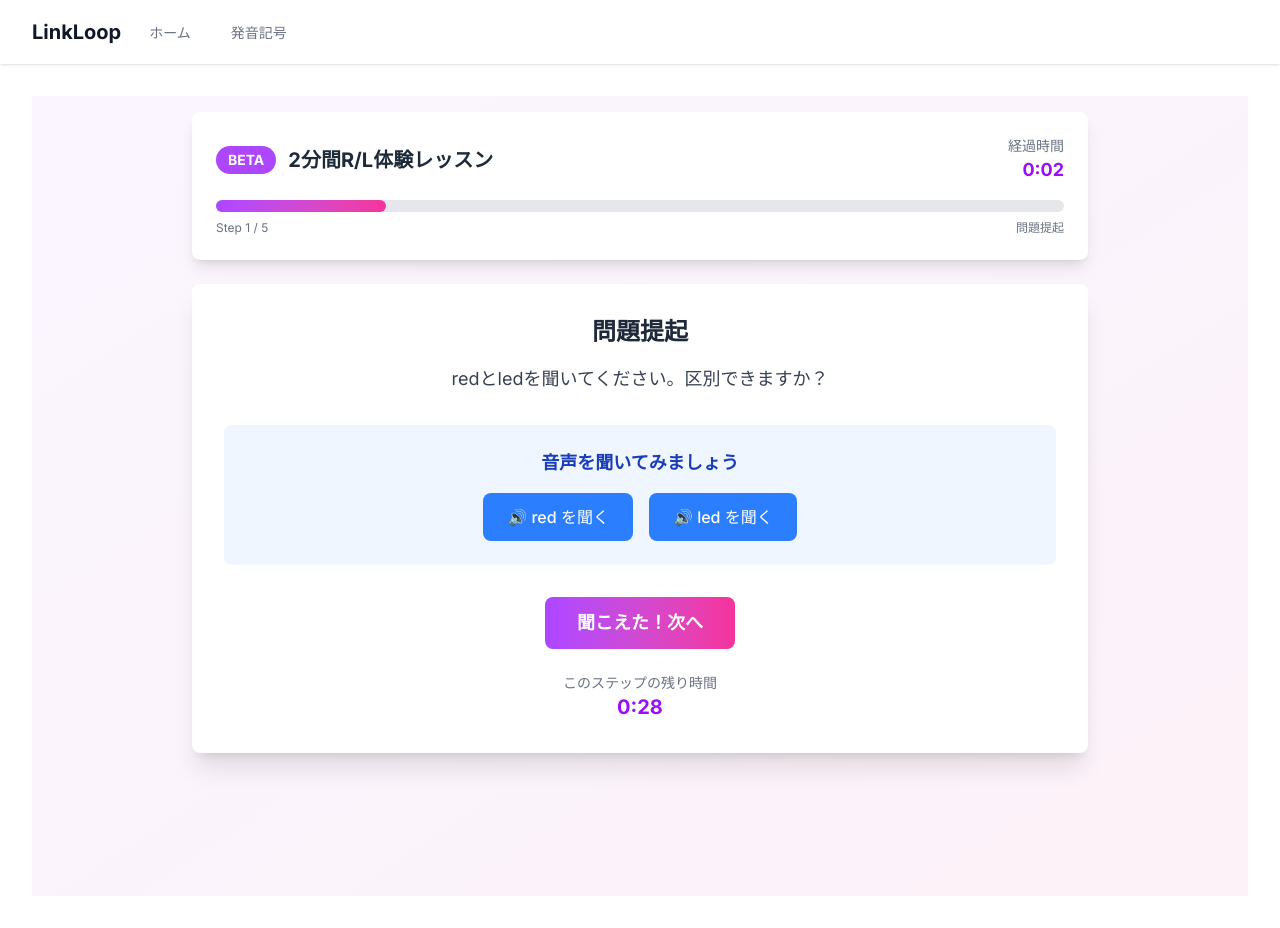
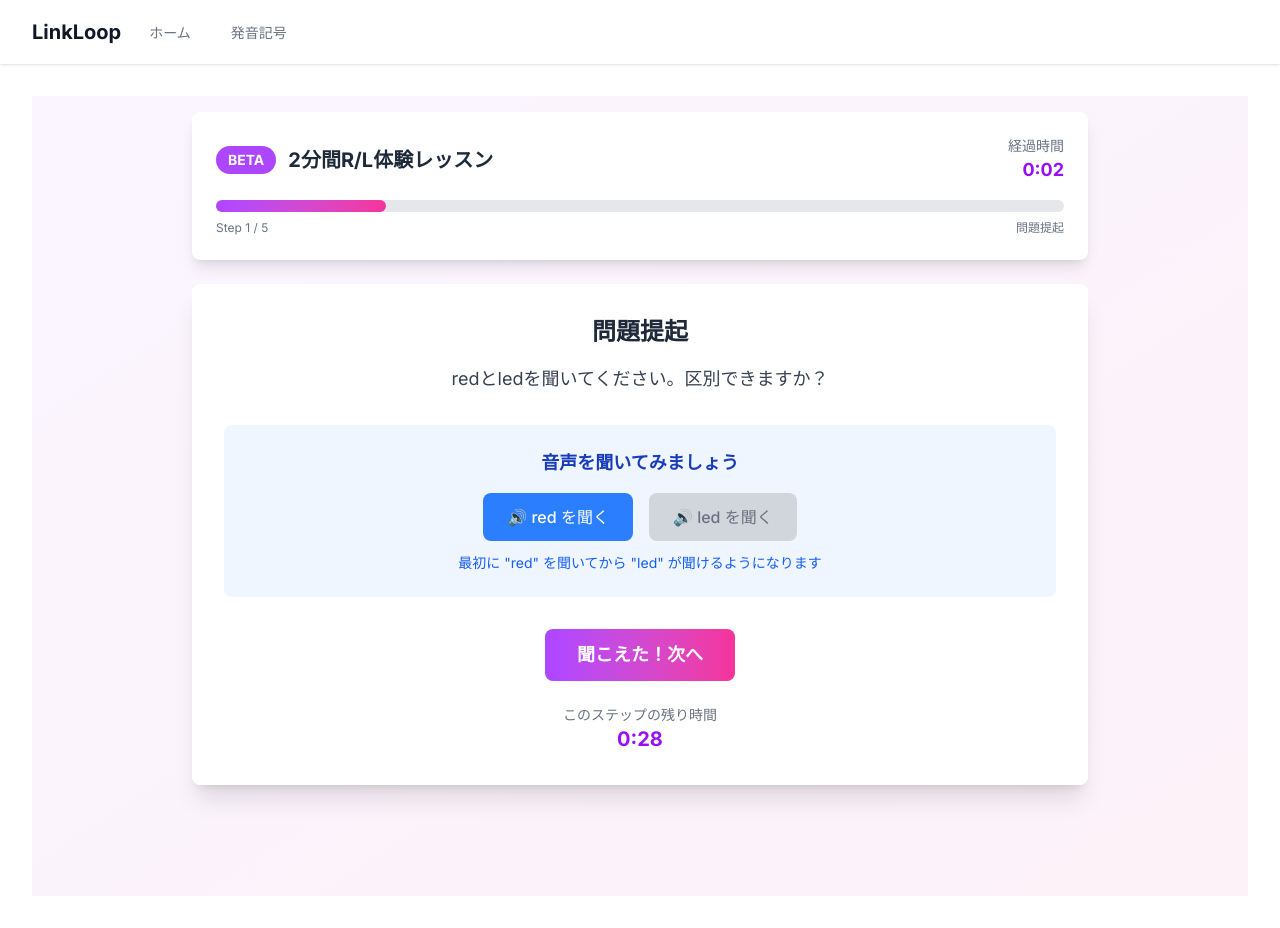
Before and after one commit to econron/linkloop3, a Next.js app in the folder frontend/: page /beta-lesson in a window 1280 px wide. Both pictures are taken after a click on the button "ベータレッスンを開始". Built offline with nearby package versions, Linux system fonts and the light colour scheme.

Commit message:
ベータレッスンを追加

```diff
--- a/frontend/src/app/beta-lesson/page.tsx
+++ b/frontend/src/app/beta-lesson/page.tsx
@@ -210,17 +210,35 @@ export default function BetaLessonPage() {
                 音声を聞いてみましょう
               </h3>
               <div className="flex justify-center gap-4">
-                {currentLessonStep.audioFiles.map((audio, index) => (
+                {currentLessonStep.audioFiles.map((audio, index) => {
+                  const isButtonEnabled = index === 0 || playedAudios.includes(index - 1);
+                  const hasBeenPlayed = playedAudios.includes(index);
+
+                  return (
                     <button
                       key={index}
-                    onClick={() => playAudio(audio)}
-                    disabled={isPlaying}
-                    className="bg-blue-500 hover:bg-blue-600 disabled:bg-blue-300 text-white px-6 py-3 rounded-lg font-medium transition-colors"
+                      onClick={() => playAudio(audio, index)}
+                      disabled={isPlaying || !isButtonEnabled}
+                      className={`px-6 py-3 rounded-lg font-medium transition-colors ${
+                        !isButtonEnabled
+                          ? 'bg-gray-300 text-gray-500 cursor-not-allowed'
+                          : hasBeenPlayed
+                            ? 'bg-green-500 hover:bg-green-600 text-white'
+                            : isPlaying && isButtonEnabled
+                              ? 'bg-blue-400 text-white'
+                              : 'bg-blue-500 hover:bg-blue-600 text-white'
+                      }`}
                     >
-                    🔊 {index === 0 ? 'red' : 'led'} を聞く
+                      {hasBeenPlayed ? '✅' : '🔊'} {index === 0 ? 'red' : 'led'} を聞く
                     </button>
-                ))}
+                  );
+                })}
               </div>
+              {currentLessonStep.audioFiles.length > 1 && playedAudios.length === 0 && (
+                <p className="text-center text-blue-600 text-sm mt-3">
+                  最初に "red" を聞いてから "led" が聞けるようになります
+                </p>
+              )}
             </div>
           )}
 
@@ -247,17 +265,35 @@ export default function BetaLessonPage() {
                 最終チャレンジ
               </h3>
               <div className="flex justify-center gap-4 mb-4">
-                {currentLessonStep.audioFiles.map((audio, index) => (
+                {currentLessonStep.audioFiles.map((audio, index) => {
+                  const isButtonEnabled = index === 0 || playedAudios.includes(index - 1);
+                  const hasBeenPlayed = playedAudios.includes(index);
+
+                  return (
                     <button
                       key={index}
-                    onClick={() => playAudio(audio)}
-                    disabled={isPlaying}
-                    className="bg-yellow-500 hover:bg-yellow-600 disabled:bg-yellow-300 text-white px-6 py-3 rounded-lg font-medium transition-colors"
+                      onClick={() => playAudio(audio, index)}
+                      disabled={isPlaying || !isButtonEnabled}
+                      className={`px-6 py-3 rounded-lg font-medium transition-colors ${
+                        !isButtonEnabled
+                          ? 'bg-gray-300 text-gray-500 cursor-not-allowed'
+                          : hasBeenPlayed
+                            ? 'bg-green-500 hover:bg-green-600 text-white'
+                            : isPlaying && isButtonEnabled
+                              ? 'bg-yellow-400 text-white'
+                              : 'bg-yellow-500 hover:bg-yellow-600 text-white'
+                      }`}
                     >
-                    🔊 {index === 0 ? 'red' : 'led'}
+                      {hasBeenPlayed ? '✅' : '🔊'} {index === 0 ? 'red' : 'led'}
                     </button>
-                ))}
+                  );
+                })}
               </div>
+              {currentLessonStep.audioFiles.length > 1 && playedAudios.length === 0 && (
+                <p className="text-center text-yellow-600 text-sm mb-3">
+                  最初に "red" を聞いてから "led" が聞けるようになります
+                </p>
+              )}
               <p className="text-center text-yellow-700">
                 最初と比べて、違いがはっきり分かるようになりましたか？
               </p>
--- a/frontend/src/app/quiz/[id]/page.tsx
+++ b/frontend/src/app/quiz/[id]/page.tsx
@@ -21,6 +21,8 @@ export default function QuizStagePage() {
   const [questionAudio, setQuestionAudio] = useState<string>('');
   const [score, setScore] = useState(0);
   const [showXPGain, setShowXPGain] = useState(false);
+  const [showSadEffect, setShowSadEffect] = useState(false);
+  const [showSadPopup, setShowSadPopup] = useState(false);
 
   useEffect(() => {
     // カリキュラムデータから該当ステージを見つける
@@ -73,6 +75,7 @@ export default function QuizStagePage() {
     audio.play().catch(e => console.error('Success audio play failed:', e));
   };
 
+
   const handleAnswerSelect = (answer: string) => {
     setSelectedAnswer(answer);
 
@@ -104,6 +107,14 @@ export default function QuizStagePage() {
         spread: 70,
         origin: { y: 0.6 }
       });
+    } else {
+      // Show sad effect for incorrect answer
+      setShowSadEffect(true);
+      setShowSadPopup(true);
+
+      // Hide effects after timers
+      setTimeout(() => setShowSadEffect(false), 2000);
+      setTimeout(() => setShowSadPopup(false), 1500);
     }
   };
 
@@ -166,6 +177,48 @@ export default function QuizStagePage() {
             </div>
           </div>
         )}
+
+        {/* Sad Effect Notification */}
+        {showSadEffect && (
+          <div className="fixed top-4 left-4 bg-red-100 text-red-800 px-6 py-3 rounded-lg shadow-lg animate-pulse z-50">
+            <div className="flex items-center gap-2">
+              <span className="text-xl animate-bounce">🥺</span>
+              <span className="font-medium">もう一度頑張って！</span>
+            </div>
+          </div>
+        )}
+
+        {/* Large Sad Popup */}
+        {showSadPopup && (
+          <div className="fixed inset-0 flex items-center justify-center z-50 pointer-events-none">
+            <div className="animate-ping">
+              <div className="text-9xl animate-bounce" style={{
+                animation: 'sadPopup 1.5s ease-out forwards',
+                filter: 'drop-shadow(0 0 20px rgba(239, 68, 68, 0.5))'
+              }}>
+                🥺
+              </div>
+            </div>
+          </div>
+        )}
+
+        {/* Add custom CSS for the sad popup animation */}
+        <style jsx>{`
+          @keyframes sadPopup {
+            0% {
+              transform: scale(0) rotate(-180deg);
+              opacity: 0;
+            }
+            50% {
+              transform: scale(1.2) rotate(0deg);
+              opacity: 1;
+            }
+            100% {
+              transform: scale(1) rotate(0deg);
+              opacity: 0.8;
+            }
+          }
+        `}</style>
 
         <div className="bg-white rounded-lg shadow-xl p-8">
           <div className="text-center mb-8">
```
Lines whose indentation alone changed are shown as unchanged.
